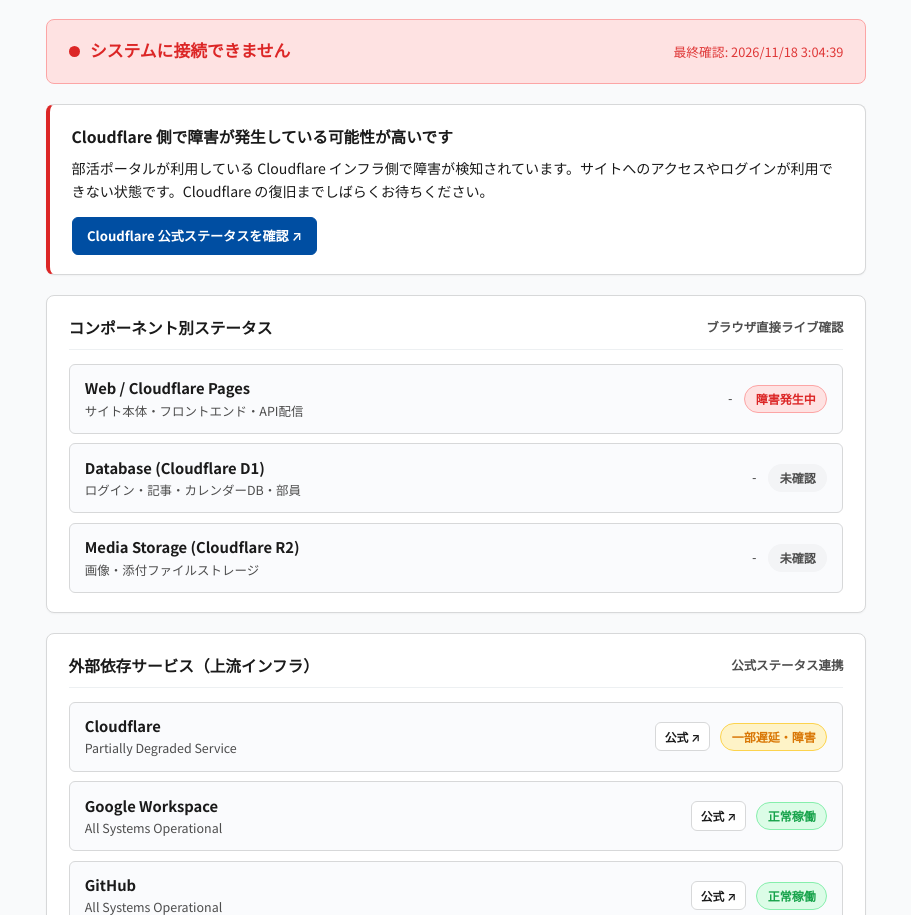
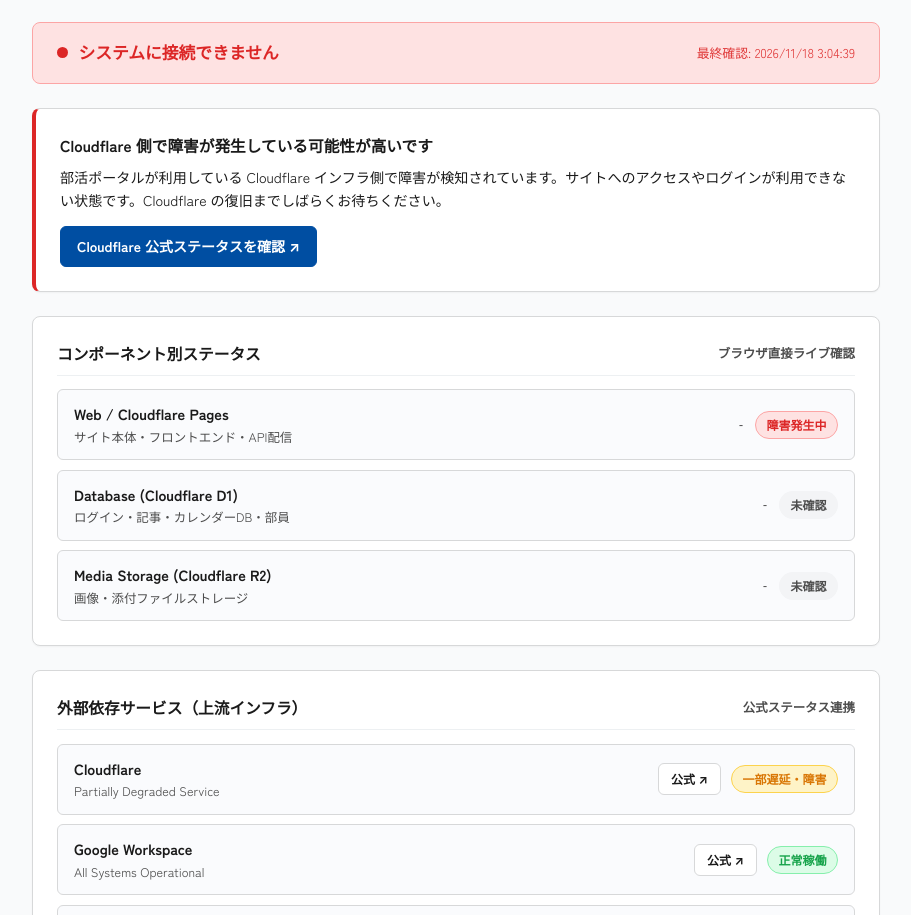
Before and after one commit to kagiko-joken/websystem-status, a plain HTML site: page index.html in a window 1280 px wide. Shown: the part 89-1004 px from the top of the page, without its empty margins (184-1095 px from the left). Drawn offline with Linux system fonts and the light colour scheme; no server answers.

Commit message:
style: unify typography (Zen Kaku Gothic New), 8px grid, and border-radius with main portal

```diff
--- a/index.html
+++ b/index.html
@@ -14,7 +14,7 @@
     } catch {}
   </script>
   <style>
-    @import url('https://fonts.googleapis.com/css2?family=Noto+Sans+JP:wght@400;500;700;800&display=swap');
+    @import url('https://fonts.googleapis.com/css2?family=Zen+Kaku+Gothic+New:wght@400;500;700&display=swap');
     :root {
       color-scheme: light dark;
       --bg: #f9fafb;
@@ -98,7 +98,7 @@
     * { box-sizing: border-box; }
     body {
       margin: 0;
-      font-family: "Noto Sans JP", system-ui, -apple-system, BlinkMacSystemFont, "Segoe UI", Roboto, "Hiragino Sans", "Hiragino Kaku Gothic ProN", sans-serif;
+      font-family: "Zen Kaku Gothic New", system-ui, -apple-system, BlinkMacSystemFont, "Segoe UI", Roboto, "Hiragino Sans", "Hiragino Kaku Gothic ProN", sans-serif;
       background: var(--bg);
       color: var(--text);
       line-height: 1.65;
@@ -108,9 +108,9 @@
       border-bottom: 1px solid var(--border);
     }
     .top-bar__inner {
-      max-width: 860px;
+      max-width: 896px;
       margin: 0 auto;
-      padding: 0.9rem 1.25rem;
+      padding: 1rem 1.5rem;
       display: flex;
       flex-wrap: wrap;
       align-items: center;
@@ -118,9 +118,9 @@
       gap: 0.75rem;
     }
     .container {
-      max-width: 860px;
+      max-width: 896px;
       margin: 0 auto;
-      padding: 1.5rem 1.25rem 3.5rem;
+      padding: 1.5rem 1.5rem 3.5rem;
     }
     .brand {
       display: flex;
@@ -147,9 +147,10 @@
       display: inline-flex;
       align-items: center;
       gap: 0.35rem;
-      padding: 0.45rem 0.9rem;
-      font-size: 0.82rem;
-      font-weight: 600;
+      min-height: 40px;
+      padding: 0.5rem 1rem;
+      font-size: 0.875rem;
+      font-weight: 700;
       border-radius: 6px;
       border: 1px solid var(--border);
       background: var(--surface);
@@ -174,11 +175,11 @@
       justify-content: space-between;
       flex-wrap: wrap;
       gap: 0.75rem;
-      padding: 1.1rem 1.35rem;
+      padding: 1rem 1.5rem;
       border-radius: 8px;
       background: var(--unknown-bg);
       border: 1px solid var(--border);
-      margin-bottom: 1.25rem;
+      margin-bottom: 1.5rem;
     }
     .banner.is-operational { background: var(--ok-bg); border-color: var(--ok-border); color: var(--ok); }
     .banner.is-degraded { background: var(--warn-bg); border-color: var(--warn-border); color: var(--warn); }
@@ -208,8 +209,8 @@
       background: var(--surface);
       border: 1px solid var(--border);
       border-radius: 8px;
-      padding: 1.2rem 1.35rem;
-      margin-bottom: 1.25rem;
+      padding: 1.5rem;
+      margin-bottom: 1.5rem;
       box-shadow: var(--card-shadow);
     }
     .card-title {
@@ -233,7 +234,7 @@
       align-items: center;
       justify-content: space-between;
       gap: 0.75rem;
-      padding: 0.72rem 0.95rem;
+      padding: 0.75rem 1rem;
       border: 1px solid var(--border);
       border-radius: 6px;
       background: var(--surface-subtle);
@@ -370,7 +371,7 @@
             <div class="service-desc" id="ext-desc-cloudflare">Pages / Workers / D1 / R2 / DNS</div>
           </div>
           <div class="service-right">
-            <a href="https://www.cloudflarestatus.com/" target="_blank" rel="noopener" class="btn" style="padding:0.25rem 0.55rem; font-size:0.74rem;">公式 ↗</a>
+            <a href="https://www.cloudflarestatus.com/" target="_blank" rel="noopener" class="btn" style="min-height: 32px; padding:0.25rem 0.75rem; font-size:0.75rem;">公式 ↗</a>
             <span class="pill" id="ext-pill-cloudflare">確認中</span>
           </div>
         </div>
@@ -380,7 +381,7 @@
             <div class="service-desc" id="ext-desc-google_workspace">カレンダー連携 / GAS</div>
           </div>
           <div class="service-right">
-            <a href="https://www.google.com/appsstatus/dashboard/" target="_blank" rel="noopener" class="btn" style="padding:0.25rem 0.55rem; font-size:0.74rem;">公式 ↗</a>
+            <a href="https://www.google.com/appsstatus/dashboard/" target="_blank" rel="noopener" class="btn" style="min-height: 32px; padding:0.25rem 0.75rem; font-size:0.75rem;">公式 ↗</a>
             <span class="pill" id="ext-pill-google_workspace">確認中</span>
           </div>
         </div>
@@ -390,7 +391,7 @@
             <div class="service-desc" id="ext-desc-github">コード管理 / Pages / Actions / status</div>
           </div>
           <div class="service-right">
-            <a href="https://www.githubstatus.com/" target="_blank" rel="noopener" class="btn" style="padding:0.25rem 0.55rem; font-size:0.74rem;">公式 ↗</a>
+            <a href="https://www.githubstatus.com/" target="_blank" rel="noopener" class="btn" style="min-height: 32px; padding:0.25rem 0.75rem; font-size:0.75rem;">公式 ↗</a>
             <span class="pill" id="ext-pill-github">確認中</span>
           </div>
         </div>
@@ -400,7 +401,7 @@
             <div class="service-desc" id="ext-desc-resend">招待メール送信API</div>
           </div>
           <div class="service-right">
-            <a href="https://resend-status.com/" target="_blank" rel="noopener" class="btn" style="padding:0.25rem 0.55rem; font-size:0.74rem;">公式 ↗</a>
+            <a href="https://resend-status.com/" target="_blank" rel="noopener" class="btn" style="min-height: 32px; padding:0.25rem 0.75rem; font-size:0.75rem;">公式 ↗</a>
             <span class="pill" id="ext-pill-resend">確認中</span>
           </div>
         </div>
```
